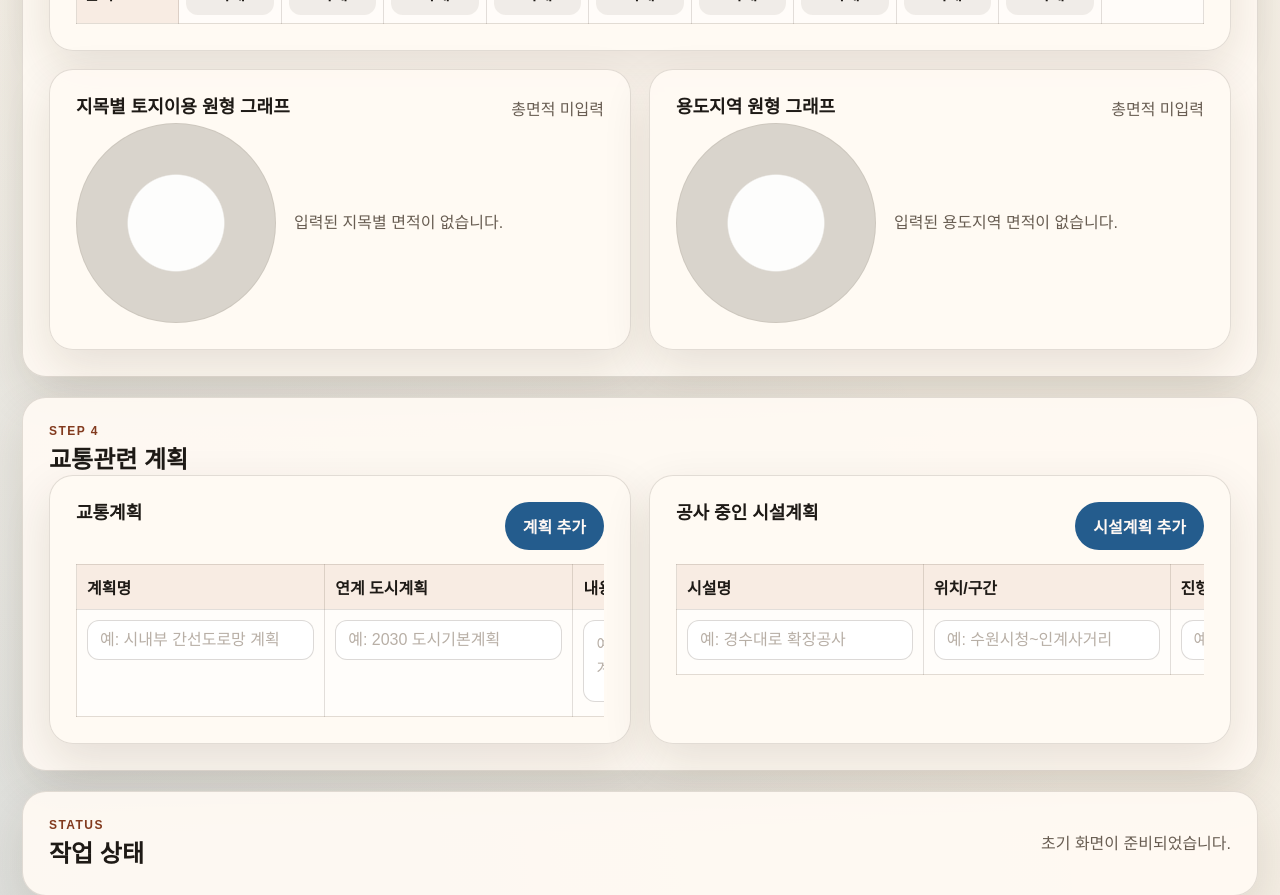
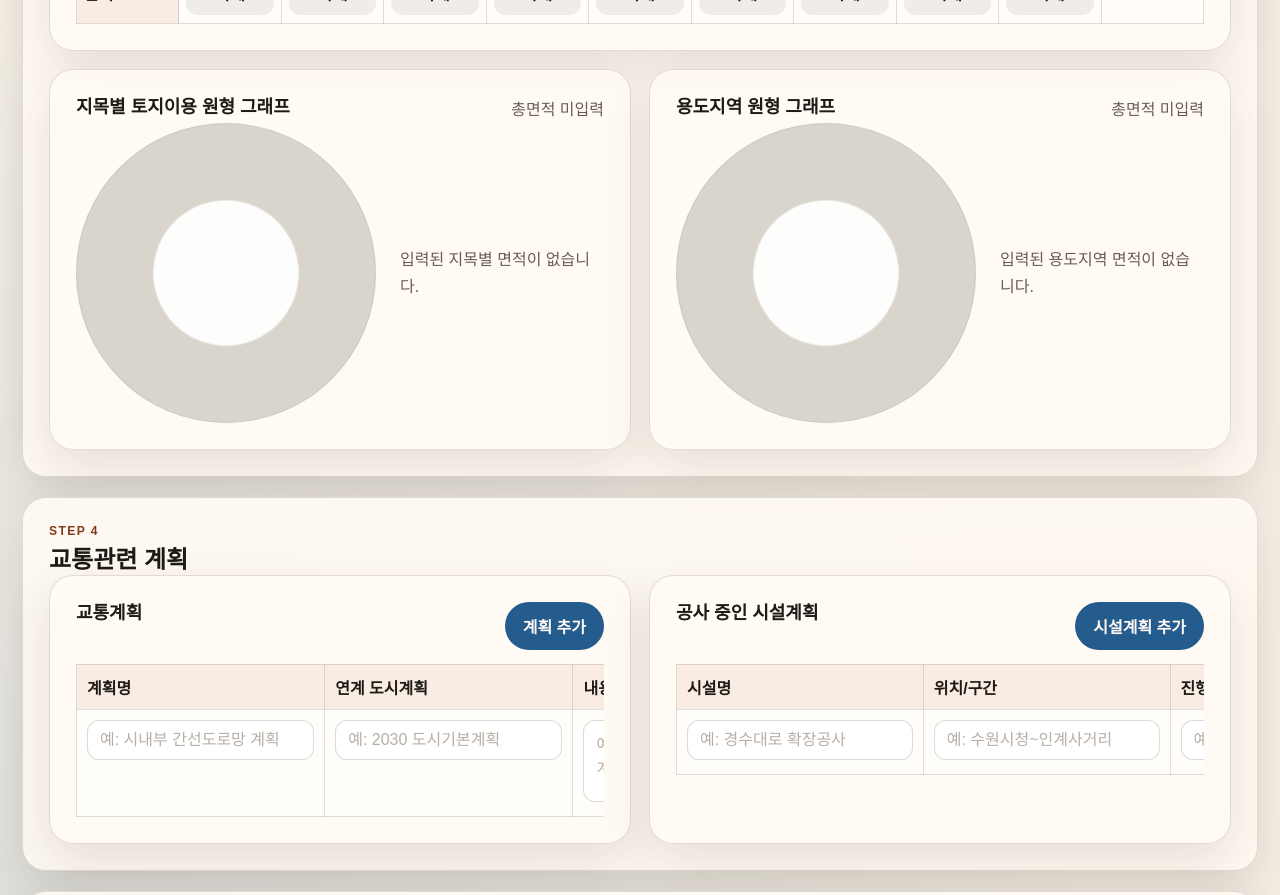
Before and after one commit to danba1229/tia-swa-calculation, a Next.js app: page / in a window 1280 px wide. Shown: the part 3420-4315 px from the top of the page. Built offline with nearby package versions, Linux system fonts and the light colour scheme.

Commit message:
Enlarge charts and align legends

```diff
--- a/app/globals.css
+++ b/app/globals.css
@@ -766,14 +766,14 @@ button.mini-button {
 
 .chart-layout {
   display: grid;
-  grid-template-columns: 220px 1fr;
-  gap: 18px;
+  grid-template-columns: minmax(280px, 320px) minmax(150px, 1fr);
+  gap: 24px;
   align-items: center;
 }
 
 .pie-chart {
-  width: 220px;
-  height: 220px;
+  width: min(320px, 100%);
+  aspect-ratio: 1;
   border-radius: 50%;
   background:
     radial-gradient(circle at center, rgba(255, 255, 255, 0.95) 0 34%, transparent 35%),
@@ -783,20 +783,21 @@ button.mini-button {
 
 .legend {
   display: grid;
-  gap: 10px;
+  align-content: center;
+  gap: 12px;
 }
 
 .legend-item {
   display: grid;
-  grid-template-columns: 14px 1fr auto;
+  grid-template-columns: 16px 1fr;
   gap: 10px;
   align-items: center;
   color: var(--muted);
 }
 
 .legend-swatch {
-  width: 14px;
-  height: 14px;
+  width: 16px;
+  height: 16px;
   border-radius: 4px;
 }
 
@@ -877,12 +878,7 @@ button.mini-button {
   }
 
   .chart-layout {
-    grid-template-columns: 200px minmax(0, 1fr);
-  }
-
-  .pie-chart {
-    width: 200px;
-    height: 200px;
+    grid-template-columns: minmax(260px, 300px) minmax(140px, 1fr);
   }
 }
 
@@ -895,8 +891,8 @@ button.mini-button {
   }
 
   .pie-chart {
-    width: min(220px, 100%);
-    height: min(220px, 100vw - 120px);
+    width: min(300px, 100%);
+    margin: 0 auto;
   }
 }
 
```
